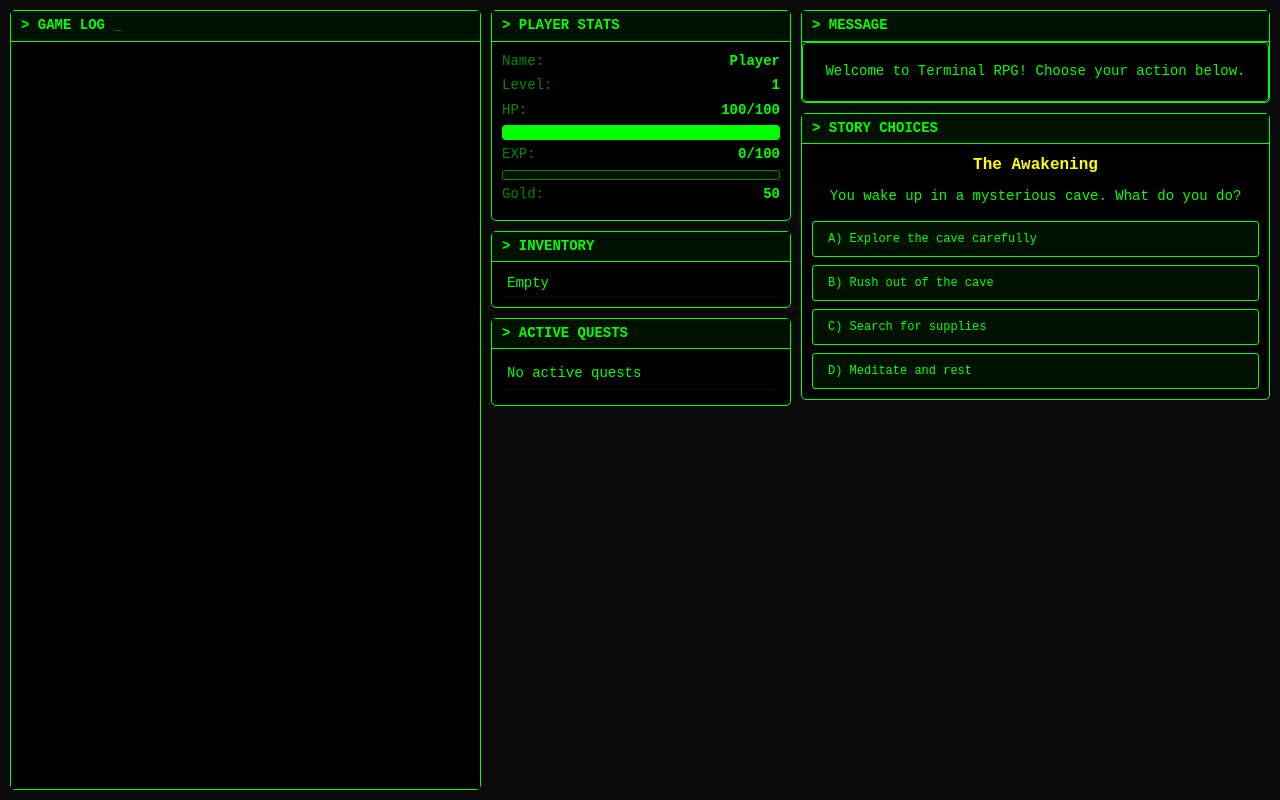
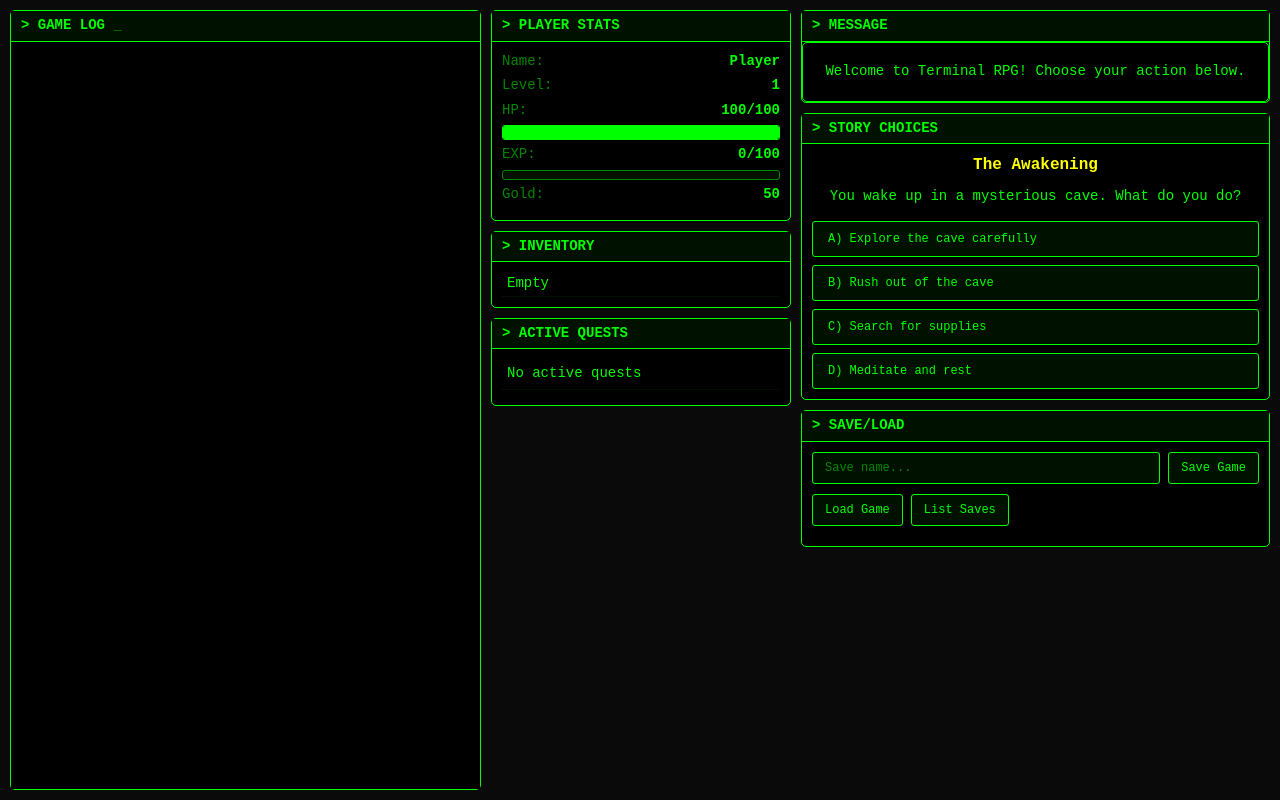
Before and after one commit to dumartist/Orientation-Game, a Flask app: page / in a window 1280 px wide. Run offline with Flask 3, Linux system fonts and the light colour scheme; data that the repository does not hold is empty.

Commit message:
save system

```diff
--- a/app.py
+++ b/app.py
@@ -3,6 +3,7 @@ import os
 import random
 import json
 from datetime import datetime
+import uuid
 
 app = Flask(__name__)
 app.secret_key = os.urandom(24)
@@ -26,9 +27,107 @@ class GameState:
         self.available_actions = []
         self.current_stage = 1
         self.story_progress = []
+        self.save_id = None
+        self.save_name = None
+        self.save_date = None
+
+    def to_dict(self):
+        """Convert game state to dictionary for JSON serialization"""
+        return {
+            'player': self.player,
+            'game_log': self.game_log,
+            'available_actions': self.available_actions,
+            'current_stage': self.current_stage,
+            'story_progress': self.story_progress,
+            'save_id': self.save_id,
+            'save_name': self.save_name,
+            'save_date': self.save_date
+        }
+
+    def from_dict(self, data):
+        """Load game state from dictionary"""
+        self.player = data.get('player', self.player)
+        self.game_log = data.get('game_log', [])
+        self.available_actions = data.get('available_actions', [])
+        self.current_stage = data.get('current_stage', 1)
+        self.story_progress = data.get('story_progress', [])
+        self.save_id = data.get('save_id')
+        self.save_name = data.get('save_name')
+        self.save_date = data.get('save_date')
 
 # Initialize game state
 game_state = GameState()
+
+# Save file management
+SAVE_DIR = 'saves'
+if not os.path.exists(SAVE_DIR):
+    os.makedirs(SAVE_DIR)
+
+def get_save_file_path(save_id):
+    """Get the file path for a save file"""
+    return os.path.join(SAVE_DIR, f'{save_id}.json')
+
+def save_game_to_file(save_name):
+    """Save current game state to a JSON file"""
+    save_id = str(uuid.uuid4())
+    save_data = game_state.to_dict()
+    save_data['save_id'] = save_id
+    save_data['save_name'] = save_name
+    save_data['save_date'] = datetime.now().isoformat()
+
+    file_path = get_save_file_path(save_id)
+    try:
+        with open(file_path, 'w') as f:
+            json.dump(save_data, f, indent=2)
+        return save_id
+    except Exception as e:
+        print(f"Error saving game: {e}")
+        return None
+
+def load_game_from_file(save_id):
+    """Load game state from a JSON file"""
+    file_path = get_save_file_path(save_id)
+    try:
+        with open(file_path, 'r') as f:
+            save_data = json.load(f)
+        game_state.from_dict(save_data)
+        return True
+    except Exception as e:
+        print(f"Error loading game: {e}")
+        return False
+
+def get_all_saves():
+    """Get list of all available save files"""
+    saves = []
+    if os.path.exists(SAVE_DIR):
+        for filename in os.listdir(SAVE_DIR):
+            if filename.endswith('.json'):
+                save_id = filename[:-5]  # Remove .json extension
+                file_path = get_save_file_path(save_id)
+                try:
+                    with open(file_path, 'r') as f:
+                        save_data = json.load(f)
+                    saves.append({
+                        'save_id': save_id,
+                        'save_name': save_data.get('save_name', 'Unknown'),
+                        'save_date': save_data.get('save_date', ''),
+                        'player_level': save_data.get('player', {}).get('level', 1),
+                        'current_stage': save_data.get('current_stage', 1)
+                    })
+                except Exception as e:
+                    print(f"Error reading save file {filename}: {e}")
+    return saves
+
+def delete_save_file(save_id):
+    """Delete a save file"""
+    file_path = get_save_file_path(save_id)
+    try:
+        if os.path.exists(file_path):
+            os.remove(file_path)
+            return True
+    except Exception as e:
+        print(f"Error deleting save file: {e}")
+    return False
 
 @app.route('/')
 def index():
@@ -470,6 +569,97 @@ def update_actions():
 
     return jsonify({'available_actions': game_state.available_actions})
 
+@app.route('/api/save-game', methods=['POST'])
+def save_game():
+    """Save current game state"""
+    data = request.get_json()
+    save_name = data.get('save_name', f'Game Save {datetime.now().strftime("%Y-%m-%d %H:%M")}')
+
+    save_id = save_game_to_file(save_name)
+    if save_id:
+        game_state.save_id = save_id
+        game_state.save_name = save_name
+        game_state.save_date = datetime.now().isoformat()
+
+        game_state.game_log.append({
+            'timestamp': datetime.now().strftime('%H:%M:%S'),
+            'message': f'Game saved as "{save_name}"',
+            'type': 'save'
+        })
+
+        return jsonify({
+            'success': True,
+            'message': f'Game saved successfully as "{save_name}"',
+            'save_id': save_id
+        })
+    else:
+        return jsonify({
+            'success': False,
+            'message': 'Failed to save game'
+        })
+
+@app.route('/api/load-game', methods=['POST'])
+def load_game():
+    """Load a saved game"""
+    data = request.get_json()
+    save_id = data.get('save_id')
+
+    if not save_id:
+        return jsonify({
+            'success': False,
+            'message': 'No save ID provided'
+        })
+
+    if load_game_from_file(save_id):
+        game_state.game_log.append({
+            'timestamp': datetime.now().strftime('%H:%M:%S'),
+            'message': f'Game loaded: {game_state.save_name}',
+            'type': 'load'
+        })
+
+        return jsonify({
+            'success': True,
+            'message': f'Game loaded successfully: {game_state.save_name}',
+            'game_state': game_state.to_dict()
+        })
+    else:
+        return jsonify({
+            'success': False,
+            'message': 'Failed to load game'
+        })
+
+@app.route('/api/list-saves')
+def list_saves():
+    """Get list of all available save files"""
+    saves = get_all_saves()
+    return jsonify({
+        'success': True,
+        'saves': saves
+    })
+
+@app.route('/api/delete-save', methods=['POST'])
+def delete_save():
+    """Delete a save file"""
+    data = request.get_json()
+    save_id = data.get('save_id')
+
+    if not save_id:
+        return jsonify({
+            'success': False,
+            'message': 'No save ID provided'
+        })
+
+    if delete_save_file(save_id):
+        return jsonify({
+            'success': True,
+            'message': 'Save file deleted successfully'
+        })
+    else:
+        return jsonify({
+            'success': False,
+            'message': 'Failed to delete save file'
+        })
+
 if __name__ == '__main__':
     # Get port from environment variable or default to 5000
     port = int(os.environ.get('PORT', 5000))
--- a/docker-compose.yml
+++ b/docker-compose.yml
@@ -15,6 +15,8 @@ services:
       - ./music:/app/music:ro
       # Optional: Mount logs directory for persistent logs
       - ./logs:/app/logs
+      # Mount saves directory for persistent save files
+      - ./saves:/app/saves
     restart: unless-stopped
     healthcheck:
       test: ["CMD", "curl", "-f", "http://localhost:5000/"]
--- a/static/css/style.css
+++ b/static/css/style.css
@@ -325,3 +325,145 @@ body {
     color: #00ffff;
     font-style: italic;
 }
+
+.log-entry.save {
+    color: #00ff88;
+    font-weight: bold;
+}
+
+.log-entry.load {
+    color: #0088ff;
+    font-weight: bold;
+}
+
+/* Save/Load elements */
+.save-controls, .load-controls {
+    display: flex;
+    gap: 8px;
+    margin-bottom: 10px;
+}
+
+.save-input {
+    background-color: #001100;
+    border: 1px solid #00ff00;
+    color: #00ff00;
+    padding: 8px 12px;
+    font-family: 'Courier New', monospace;
+    font-size: 12px;
+    flex: 1;
+    border-radius: 3px;
+}
+
+.save-input::placeholder {
+    color: #008800;
+}
+
+.save-btn, .load-btn, .list-btn {
+    background-color: #001100;
+    border: 1px solid #00ff00;
+    color: #00ff00;
+    padding: 8px 12px;
+    cursor: pointer;
+    font-family: 'Courier New', monospace;
+    font-size: 12px;
+    transition: all 0.2s ease;
+    border-radius: 3px;
+    white-space: nowrap;
+}
+
+.save-btn:hover, .load-btn:hover, .list-btn:hover {
+    background-color: #00ff00;
+    color: #000;
+}
+
+.save-btn:active, .load-btn:active, .list-btn:active {
+    transform: scale(0.98);
+}
+
+.save-list {
+    max-height: 200px;
+    overflow-y: auto;
+    border: 1px solid #001100;
+    border-radius: 3px;
+    background-color: #000;
+}
+
+.save-item {
+    padding: 8px;
+    border-bottom: 1px solid #001100;
+    cursor: pointer;
+    transition: background-color 0.2s ease;
+}
+
+.save-item:hover {
+    background-color: #001100;
+}
+
+.save-item:last-child {
+    border-bottom: none;
+}
+
+.save-item-header {
+    display: flex;
+    justify-content: space-between;
+    align-items: center;
+    margin-bottom: 4px;
+}
+
+.save-item-name {
+    color: #ffff00;
+    font-weight: bold;
+    font-size: 13px;
+}
+
+.save-item-date {
+    color: #008800;
+    font-size: 11px;
+}
+
+.save-item-details {
+    display: flex;
+    justify-content: space-between;
+    font-size: 11px;
+}
+
+.save-item-level {
+    color: #00ff00;
+}
+
+.save-item-stage {
+    color: #00ffff;
+}
+
+.save-item-actions {
+    display: flex;
+    gap: 4px;
+    margin-top: 4px;
+}
+
+.save-item-btn {
+    background-color: #001100;
+    border: 1px solid #00ff00;
+    color: #00ff00;
+    padding: 4px 8px;
+    cursor: pointer;
+    font-family: 'Courier New', monospace;
+    font-size: 10px;
+    transition: all 0.2s ease;
+    border-radius: 2px;
+}
+
+.save-item-btn:hover {
+    background-color: #00ff00;
+    color: #000;
+}
+
+.save-item-btn.delete {
+    border-color: #ff0000;
+    color: #ff0000;
+}
+
+.save-item-btn.delete:hover {
+    background-color: #ff0000;
+    color: #000;
+}
--- a/static/js/game.js
+++ b/static/js/game.js
@@ -211,5 +211,144 @@ async function updateActions() {
             updateUI();
         }
 
+        // Save/Load functions
+        async function saveGame() {
+            const saveName = document.getElementById('saveName').value.trim() ||
+                           `Game Save ${new Date().toLocaleString()}`;
+
+            const messageBox = document.getElementById('messageBox');
+            messageBox.innerHTML = '<div class="loading"></div> Saving...';
+
+            try {
+                const response = await fetch('/api/save-game', {
+                    method: 'POST',
+                    headers: {
+                        'Content-Type': 'application/json',
+                    },
+                    body: JSON.stringify({ save_name: saveName })
+                });
+
+                const result = await response.json();
+
+                if (result.success) {
+                    messageBox.textContent = result.message;
+                    document.getElementById('saveName').value = '';
+                    await loadGameState();
+                } else {
+                    messageBox.textContent = result.message || 'Failed to save game!';
+                }
+            } catch (error) {
+                console.error('Error saving game:', error);
+                messageBox.textContent = 'Error saving game!';
+            }
+        }
+
+        async function showLoadMenu() {
+            await listSaves();
+            const saveList = document.getElementById('saveList');
+            saveList.style.display = saveList.style.display === 'none' ? 'block' : 'none';
+        }
+
+        async function listSaves() {
+            try {
+                const response = await fetch('/api/list-saves');
+                const result = await response.json();
+
+                if (result.success) {
+                    displaySaveList(result.saves);
+                } else {
+                    console.error('Failed to list saves');
+                }
+            } catch (error) {
+                console.error('Error listing saves:', error);
+            }
+        }
+
+        function displaySaveList(saves) {
+            const saveList = document.getElementById('saveList');
+
+            if (saves.length === 0) {
+                saveList.innerHTML = '<div class="save-item">No save files found</div>';
+                return;
+            }
+
+            const savesHTML = saves.map(save => {
+                const saveDate = new Date(save.save_date).toLocaleString();
+                return `
+                    <div class="save-item">
+                        <div class="save-item-header">
+                            <span class="save-item-name">${save.save_name}</span>
+                            <span class="save-item-date">${saveDate}</span>
+                        </div>
+                        <div class="save-item-details">
+                            <span class="save-item-level">Level ${save.player_level}</span>
+                            <span class="save-item-stage">Stage ${save.current_stage}</span>
+                        </div>
+                        <div class="save-item-actions">
+                            <button class="save-item-btn" onclick="loadSave('${save.save_id}')">Load</button>
+                            <button class="save-item-btn delete" onclick="deleteSave('${save.save_id}')">Delete</button>
+                        </div>
+                    </div>
+                `;
+            }).join('');
+
+            saveList.innerHTML = savesHTML;
+        }
+
+        async function loadSave(saveId) {
+            const messageBox = document.getElementById('messageBox');
+            messageBox.innerHTML = '<div class="loading"></div> Loading...';
+
+            try {
+                const response = await fetch('/api/load-game', {
+                    method: 'POST',
+                    headers: {
+                        'Content-Type': 'application/json',
+                    },
+                    body: JSON.stringify({ save_id: saveId })
+                });
+
+                const result = await response.json();
+
+                if (result.success) {
+                    messageBox.textContent = result.message;
+                    gameState = result.game_state;
+                    updateUI();
+                    document.getElementById('saveList').style.display = 'none';
+                } else {
+                    messageBox.textContent = result.message || 'Failed to load game!';
+                }
+            } catch (error) {
+                console.error('Error loading game:', error);
+                messageBox.textContent = 'Error loading game!';
+            }
+        }
+
+        async function deleteSave(saveId) {
+            if (!confirm('Are you sure you want to delete this save file?')) {
+                return;
+            }
+
+            try {
+                const response = await fetch('/api/delete-save', {
+                    method: 'POST',
+                    headers: {
+                        'Content-Type': 'application/json',
+                    },
+                    body: JSON.stringify({ save_id: saveId })
+                });
+
+                const result = await response.json();
+
+                if (result.success) {
+                    await listSaves(); // Refresh the save list
+                } else {
+                    console.error('Failed to delete save:', result.message);
+                }
+            } catch (error) {
+                console.error('Error deleting save:', error);
+            }
+        }
+
 // Auto-refresh game state every 5 seconds
 setInterval(loadGameState, 5000);
--- a/templates/index.html
+++ b/templates/index.html
@@ -99,6 +99,24 @@
                     </div>
                 </div>
             </div>
+
+            <!-- Save/Load Panel -->
+            <div class="status-box">
+                <div class="panel-header">> SAVE/LOAD</div>
+                <div class="status-content">
+                    <div class="save-controls">
+                        <input type="text" id="saveName" placeholder="Save name..." class="save-input">
+                        <button class="save-btn" onclick="saveGame()">Save Game</button>
+                    </div>
+                    <div class="load-controls">
+                        <button class="load-btn" onclick="showLoadMenu()">Load Game</button>
+                        <button class="list-btn" onclick="listSaves()">List Saves</button>
+                    </div>
+                    <div id="saveList" class="save-list" style="display: none;">
+                        <!-- Save files will be listed here -->
+                    </div>
+                </div>
+            </div>
         </div>
     </div>
 
```
Also changed, not shown: saves/33220483-a160-4cb2-9cdc-bcdff161d760.json (added, +26 -0 lines), 1 other file.
